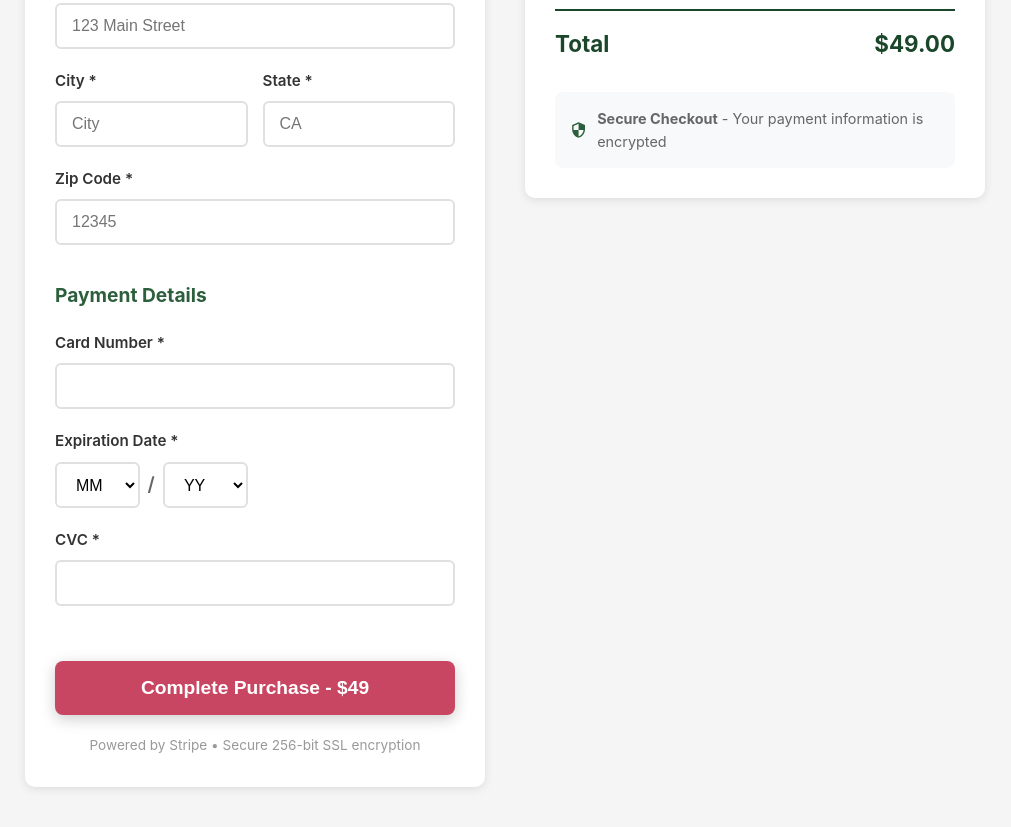
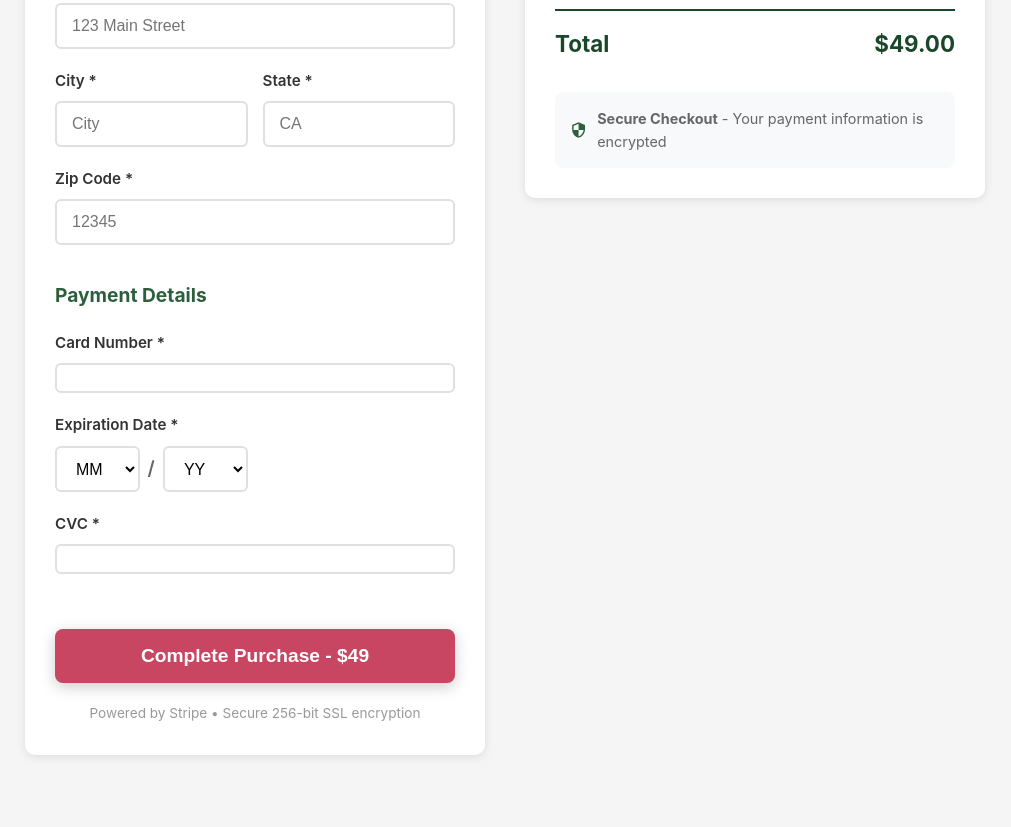
Before and after one commit to ksitomer/plan-the-fam, a website: page checkout.html in a window 1280 px wide. Shown: the part 730-1557 px from the top of the page, without its empty margins (135-1146 px from the left). After the commit the page ends 1525 px from the top, so only its background shows below. Drawn offline with Linux system fonts and the light colour scheme; a script that the page names is missing.

Commit message:
Add files via upload

```diff
--- a/checkout.html
+++ b/checkout.html
@@ -224,13 +224,19 @@
         }
 
         .stripe-element {
-            padding: 12px 15px;
+            padding: 13px 15px;
             border: 2px solid #e0e0e0;
             border-radius: 6px;
             background: white;
-            height: 46px;
-            display: flex;
-            align-items: center;
+        }
+
+        .stripe-element iframe {
+            width: 100% !important;
+            display: block !important;
+        }
+
+        .stripe-element.StripeElement--focus {
+            border-color: #2d5f3d;
         }
 
         #card-errors {
```
